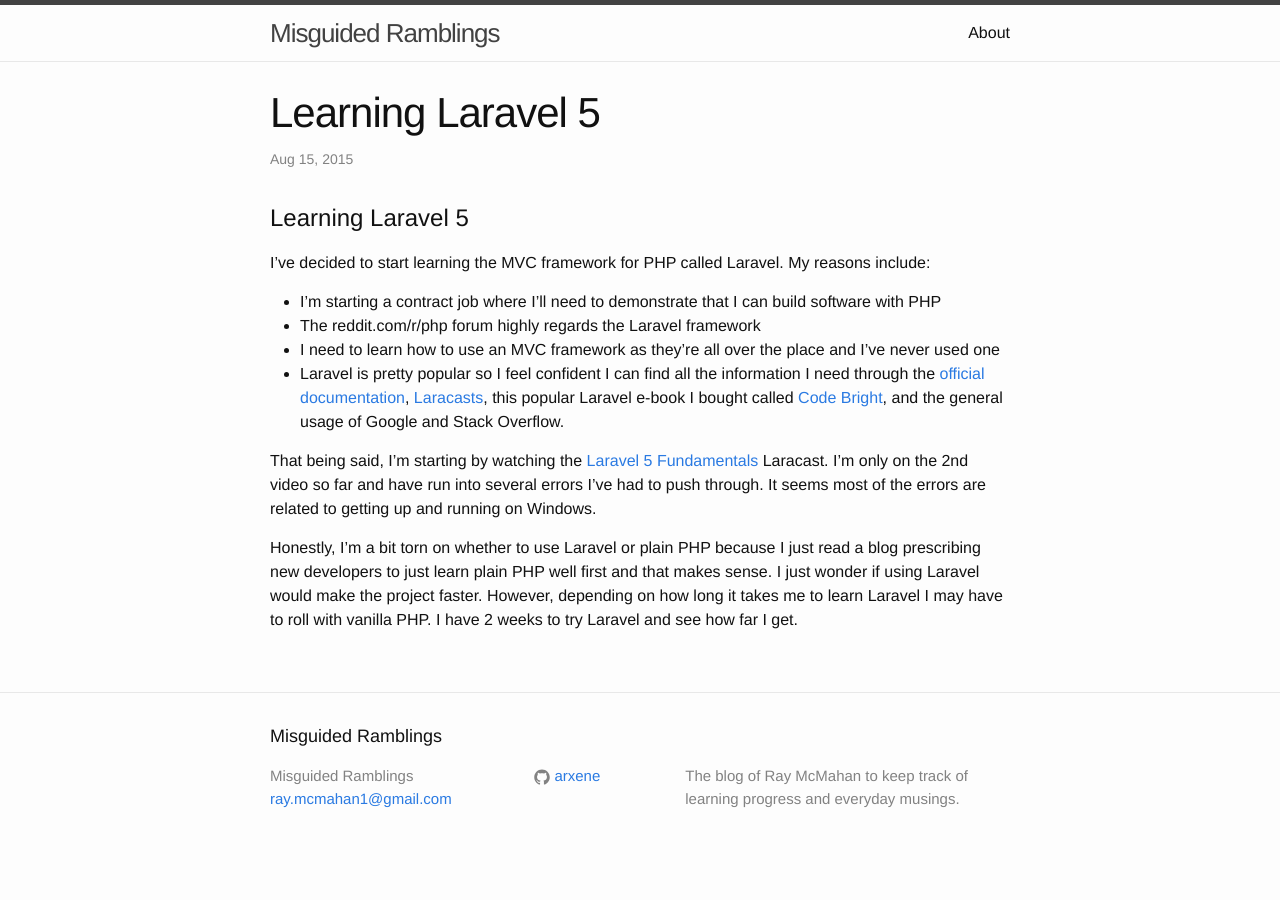
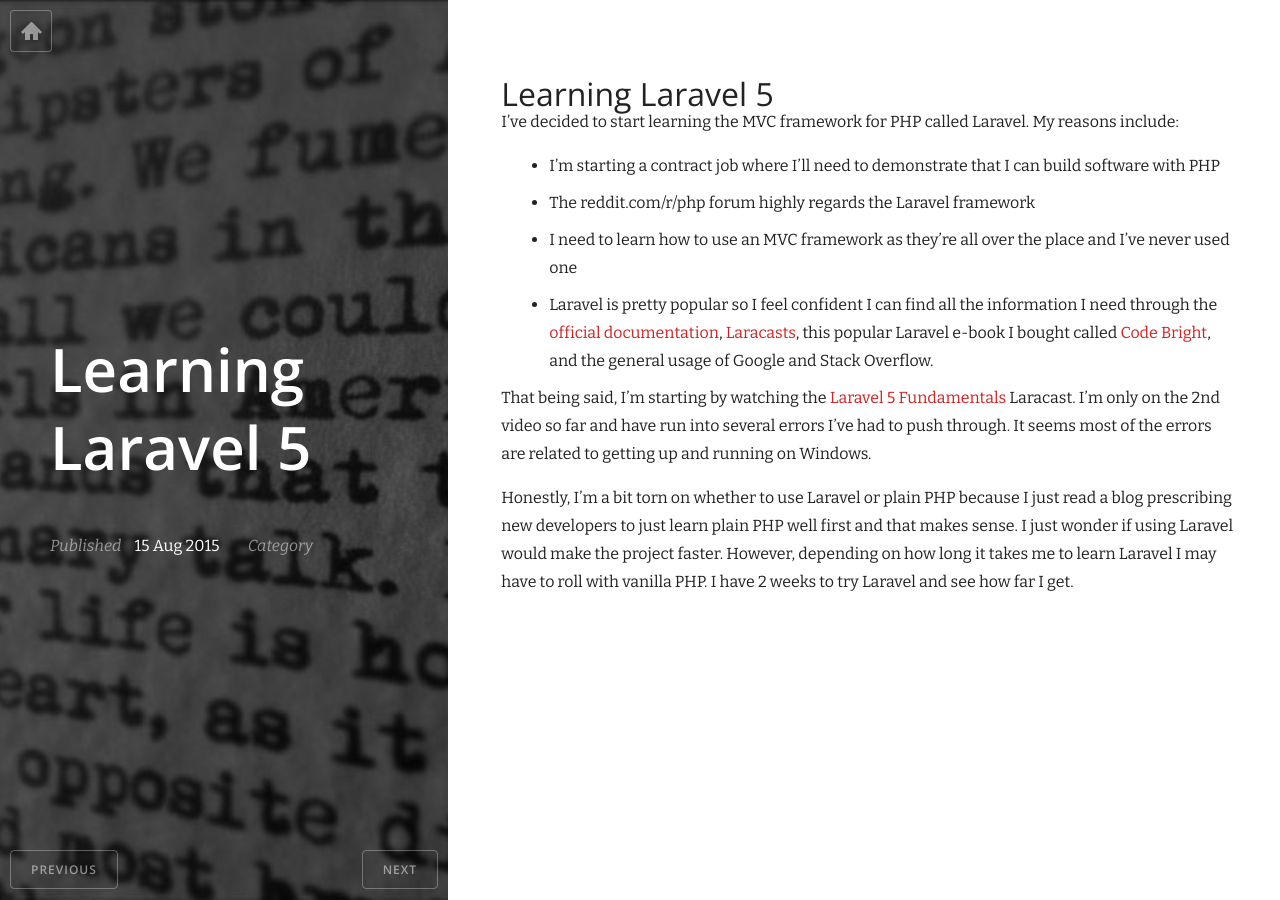
Before and after one commit to arxene/misguidedramblings, a Jekyll site: the page built from _posts/2015-08-15-learning-laravel-5.md, in a window 1280 px wide. Built offline with Jekyll 4.4.1, drawn with Linux system fonts in a browser that asks for light colours; nearby versions of some CDN libraries.

Commit message:
Updates layout to Strange Case
Using Strange Case theme by Phuse.
https://github.com/thephuse/strange_case

```diff
--- a/_config.yml
+++ b/_config.yml
@@ -1,15 +1,15 @@
 # Site settings
-title: Misguided Ramblings
-email: ray.mcmahan1@gmail.com
-description: > # this means to ignore newlines until "baseurl:"
-  The blog of Ray McMahan to keep track of learning progress and everyday musings.
-baseurl: "" # the subpath of your site, e.g. /blog/
-url: "http://arxene.github.io/misguidedramblings" # the base hostname & protocol for your site
+title: 'Misguided Ramblings' # Your Title
+tagline: 'The word vomit of an intrepid young web developer' # A brief tagline for your site
+sidebar_image: /images/cover.jpg
+#url: "http://arxene.github.io/misguidedramblings"
+url: "localhost:4000"
 baseurl: "/misguidedramblings"
 github_username: arxene
 
 # Build settings
 markdown: kramdown
+highlighter: pygments
 
 # Global settings
 timezone: America/Chicago
--- a/_layouts/default.html
+++ b/_layouts/default.html
@@ -1,20 +1,23 @@
 <!DOCTYPE html>
 <html>
+<head>
+  <meta charset="utf-8">
+  <meta http-equiv="X-UA-Compatible" content="IE=edge,chrome=1">
+  <title>{{ site.title + page.title }}</title>
+  <meta name="viewport" content="width=device-width">
 
-  {% include head.html %}
+  <!-- syntax highlighting CSS -->
+  <link rel="stylesheet" href="{{ site.baseurl }}/css/syntax.css">
 
-  <body>
+  <!-- CSS -->
+  <link rel="stylesheet" href="{{ site.baseurl }}/css/reset.css">
+  <link rel="stylesheet" href="{{ site.baseurl }}/css/main.css">
+  <link href="http://netdna.bootstrapcdn.com/font-awesome/4.0.3/css/font-awesome.css" rel="stylesheet">
 
-    {% include header.html %}
-
-    <div class="page-content">
-      <div class="wrapper">
-        {{ content }}
-      </div>
-    </div>
-
-    {% include footer.html %}
-
-  </body>
-
+  <!-- Fonts -->
+  <link href='http://fonts.googleapis.com/css?family=Bitter:400,700,400italic|Open+Sans:400italic,600italic,400,600' rel='stylesheet' type='text/css'>
+</head>
+<body>
+  {{ content }}
+</body>
 </html>
--- a/_layouts/post.html
+++ b/_layouts/post.html
@@ -1,15 +1,51 @@
 ---
 layout: default
 ---
-<div class="post">
+<header style="background-image: url({{ site.baseurl }}{{ page.featured_image }});">
+  <div class="container post-container">
+    <a href="{{ site.baseurl }}/" class="home_button"></a>
+    <div class="inner-container">
+      <h1  class="blog-title">{{ page.title }}</h1>
+      <ul class="meta">
+        <li>
+          <span>
+            Published
+          </span>
+          {{ page.date | date_to_string }}
+        </li>
+        {% if page.categories != null %}
+        <li>
+          <span>
+            Category
+          </span>
+          {% for category in site.categories %}
+            {{ category | first }}{% unless forloop.last %} {% endunless %}
+          {% endfor %}
+        </li>
+        {% endif %}
+      </ul>
+    </div>
+    <ul class="pagination">
+      {% if page.previous.url %}
+        <li class="previous">
+          <a href="{{ site.baseurl }}{{ page.previous.url }}">
+            Previous
+          </a>
+        </li>
+      {% endif %}
+      {% if page.next.url %}
+      <li class="next">
+        <a href="{{ site.baseurl }}{{ page.next.url }}">
+          Next
+        </a>
+      </li>
+      {% endif %}
+    </ul>
+  </div>
+</header>
 
-  <header class="post-header">
-    <h1 class="post-title">{{ page.title }}</h1>
-    <p class="post-meta">{{ page.date | date: "%b %-d, %Y" }}{% if page.author %} • {{ page.author }}{% endif %}{% if page.meta %} • {{ page.meta }}{% endif %}</p>
-  </header>
-
-  <article class="post-content">
+<article>
+  <div class="container">
     {{ content }}
-  </article>
-
-</div>
+  </div>
+</article>
--- /dev/null
+++ b/css/main.css
@@ -0,0 +1,351 @@
+*,
+*:before,
+*:after {
+  -webkit-box-sizing: border-box;
+  -moz-box-sizing: border-box;
+  box-sizing: border-box;
+}
+
+html,
+body {
+  height: 100%;
+}
+
+body {
+  overflow-x: hidden;
+  font-family: 'Bitter', serif;
+  font-size: 16px;
+  line-height: 28px;
+  color: #222;
+  font-weight: 400;
+  white-space: nowrap;
+}
+
+/* Type */
+
+h1,
+h2 {
+  font-family: 'Open Sans', sans-serif;
+}
+
+h1.blog-title {
+  line-height: 1.3;
+  font-weight: 600;
+  font-size: 60px;
+  color: #FFF;
+}
+
+h1 { font-size: 2em; }
+
+h2 {
+  font-weight: 600;
+  font-size: 1.5em;
+  margin-bottom: 18px;
+  margin-top: 36px;
+}
+
+h3 { font-size: 1.17em; }
+
+blockquote {
+  border-left: 5px solid #ddd;
+  margin: 40px 1em;
+  padding-left: 12px;
+  font-style: italic;
+  color: #666;
+}
+
+@media (max-width: 960px) {
+  h1.innerContainer {
+    font-size: 30px;
+  }
+  header .container ul.meta {
+    margin-bottom: 0;
+  }
+}
+
+/* Header & Article */
+
+header,
+article {
+  display: inline-block;
+  vertical-align: top;
+  height: 100%;
+  overflow: scroll;
+  white-space: normal;
+}
+
+.container {
+  padding: 100px 50px;
+  width: 100%;
+}
+
+@media (max-width: 960px) {
+  article {
+    display: block;
+  }
+  .container {
+    padding: 25px;
+  }
+}
+
+/* Header */
+
+header {
+  position: relative;
+  width: 35%;
+  background-repeat: no-repeat;
+  background-position: center;
+  -webkit-background-size: cover;
+  -moz-background-size: cover;
+  -o-background-size: cover;
+  background-size: cover;
+  -webkit-filter: grayscale(1);
+  filter: grayscale(1);
+  overflow: hidden;
+}
+
+@media (max-width: 960px) {
+  header {
+    width: 100%;
+  }
+  header {
+    height: auto;
+  }
+}
+
+header:after {
+  content: "";
+  position: absolute;
+  top: 0;
+  right: 0;
+  bottom: 0;
+  left: 0;
+  background-color: rgba(0, 0, 0, 0.5);
+  z-index: -1;
+}
+
+header .container {
+  padding: 0 50px;
+  z-index: 1;
+}
+
+
+@media screen and (min-width: 961px){
+  #home-header .container {
+    position: absolute;
+    top: 50%;
+    left: 50%;
+    -webkit-transform: translate(-50%, -50%);
+    -ms-transform: translate(-50%, -50%);
+    transform: translate(-50%, -50%);
+  }
+
+  header .container {
+    position: absolute;
+    top: 0;
+  }
+  header .container.post-container {
+    padding: 0;
+    position: relative;
+    height: 100%;
+  }
+
+  header .post-container .inner-container {
+    position: absolute;
+    top: 50%;
+    transform: translateY(-50%);
+    -webkit-transform: translateY(-50%);
+    -ms-transform: translateY(-50%);
+    padding: 0 50px;
+  }
+}
+
+@media screen and (max-width: 960px){
+  #home-header .container {
+    padding: 100px 50px;
+  }
+
+  header .container {
+    padding: 80px 0 10px;
+  }
+  header .container .inner-container {
+    padding: 0 50px;
+  }
+}
+
+header .home_button {
+  position: absolute;
+  top: 10px;
+  left: 10px;
+  display: block;
+  width: 21px;
+  height: 18px;
+  border-radius: 4px;
+  border: 1px solid rgba(255, 255, 255, 0.3);
+  line-height: 40px;
+  font-size: 14px;
+  color: rgba(255, 255, 255, 0.5);
+  text-decoration: none;
+  text-align: center;
+  background-image: url(../images/icon_home.png);
+  background-position: center;
+  background-repeat: no-repeat;
+  padding: 20px;
+  transition: background 300ms linear;
+  -webkit-transition: background 300ms linear;
+}
+
+header .home_button:hover {
+  background: #fff;
+  background-image: url(../images/icon_home_hover.png);
+  background-position: center;
+  background-repeat: no-repeat;
+  color: #ce2323;
+  transition: background 300ms linear;
+  -webkit-transition: background 300ms linear;
+}
+
+header ul.meta {
+  margin-top: 45px;
+  margin-bottom: 10px;
+}
+
+@media screen and (max-width: 767px){
+  header ul.meta {
+    margin-top: 10px;
+  }
+}
+
+#home-header ul.meta {
+  margin-top: 15px;
+}
+
+header ul.meta li {
+  display: inline-block;
+  margin-right: 25px;
+  line-height: 30px;
+  color: #fff;
+}
+
+header ul.meta li span {
+  margin-right: 10px;
+  font-style: italic;
+  color: rgba(255, 255, 255, .5);
+}
+
+/* Pagination */
+
+@media screen and (min-width: 961px){
+  .pagination {
+    position: absolute;
+    right: 10px;
+    bottom: 10px;
+    left: 10px;
+  }
+}
+
+@media screen and (max-width: 960px){
+  .pagination {
+    margin-top: 40px;
+    padding: 0 10px;
+  }
+}
+
+.pagination:after {
+  content: "";
+  display: block;
+  height: 0;
+  width: 0;
+  clear: both;
+}
+
+.previous {
+  float: left;
+}
+
+.next {
+  float: right;
+}
+
+.pagination a {
+  padding: 10px 20px;
+  border-radius: 4px;
+  border: 1px solid rgba(255, 255, 255, 0.3);
+  line-height: 40px;
+  font-family: 'Open Sans', sans-serif;
+  font-size: 12px;
+  font-weight: 600;
+  color: rgba(255, 255, 255, 0.5);
+  text-transform: uppercase;
+  text-decoration: none;
+  letter-spacing: 1px;
+}
+
+.pagination a:hover {
+  background: #fff;
+  color: #ce2323;
+}
+
+/* Article */
+
+article {
+  width: 65%;
+  overflow-x: hidden;
+}
+
+
+article .container {
+  padding-top: 80px;
+}
+
+@media (max-width: 960px) {
+  article {
+    width: 100%;
+    overflow: visible;
+  }
+  article .container {
+    padding: 25px !important;
+  }
+}
+
+article p {
+  margin-bottom: 1em;
+}
+
+article li {
+  margin-left: 3em;
+  margin-bottom: 9px;
+  list-style-type: disc;
+}
+
+@media (max-width: 960px) {
+  article li {
+    margin-left: 0;
+  }
+}
+
+article a {
+  color: #CE2323;
+  text-decoration: none;
+}
+
+article a:hover {
+  text-decoration: underline;
+}
+
+/* Posts List */
+
+ul.posts li {
+  list-style-type: none;
+  border-bottom: 1px solid #eeeeee;
+}
+
+ul.posts .meta {
+  display: block;
+  margin-bottom: 16px;
+  color: #8d8d8d;
+}
+
+ul.posts p {
+  margin-bottom: 36px;
+}
--- a/css/main.scss
+++ /dev/null
@@ -1,52 +0,0 @@
----
-# Only the main Sass file needs front matter (the dashes are enough)
----
-@charset "utf-8";
-
-
-
-// Our variables
-$base-font-family: Helvetica, Arial, sans-serif;
-$base-font-size:   16px;
-$small-font-size:  $base-font-size * 0.875;
-$base-line-height: 1.5;
-
-$spacing-unit:     30px;
-
-$text-color:       #111;
-$background-color: #fdfdfd;
-$brand-color:      #2a7ae2;
-
-$grey-color:       #828282;
-$grey-color-light: lighten($grey-color, 40%);
-$grey-color-dark:  darken($grey-color, 25%);
-
-// Width of the content area
-$content-width:    800px;
-
-$on-palm:          600px;
-$on-laptop:        800px;
-
-
-
-// Using media queries with like this:
-// @include media-query($on-palm) {
-//     .wrapper {
-//         padding-right: $spacing-unit / 2;
-//         padding-left: $spacing-unit / 2;
-//     }
-// }
-@mixin media-query($device) {
-    @media screen and (max-width: $device) {
-        @content;
-    }
-}
-
-
-
-// Import partials from `sass_dir` (defaults to `_sass`)
-@import
-        "base",
-        "layout",
-        "syntax-highlighting"
-;
--- /dev/null
+++ b/css/reset.css
@@ -0,0 +1,48 @@
+/* http://meyerweb.com/eric/tools/css/reset/
+   v2.0 | 20110126
+   License: none (public domain)
+*/
+
+html, body, div, span, applet, object, iframe,
+h1, h2, h3, h4, h5, h6, p, blockquote, pre,
+a, abbr, acronym, address, big, cite, code,
+del, dfn, em, img, ins, kbd, q, s, samp,
+small, strike, strong, sub, sup, tt, var,
+b, u, i, center,
+dl, dt, dd, ol, ul, li,
+fieldset, form, label, legend,
+table, caption, tbody, tfoot, thead, tr, th, td,
+article, aside, canvas, details, embed,
+figure, figcaption, footer, header, hgroup,
+menu, nav, output, ruby, section, summary,
+time, mark, audio, video {
+  margin: 0;
+  padding: 0;
+  border: 0;
+  font-size: 100%;
+  font: inherit;
+  vertical-align: baseline;
+}
+/* HTML5 display-role reset for older browsers */
+article, aside, details, figcaption, figure,
+footer, header, hgroup, menu, nav, section {
+  display: block;
+}
+body {
+  line-height: 1;
+}
+ol, ul {
+  list-style: none;
+}
+blockquote, q {
+  quotes: none;
+}
+blockquote:before, blockquote:after,
+q:before, q:after {
+  content: '';
+  content: none;
+}
+table {
+  border-collapse: collapse;
+  border-spacing: 0;
+}
--- /dev/null
+++ b/css/syntax.css
@@ -0,0 +1,60 @@
+.highlight  { background: #ffffff; }
+.highlight .c { color: #999988; font-style: italic } /* Comment */
+.highlight .err { color: #a61717; background-color: #e3d2d2 } /* Error */
+.highlight .k { font-weight: bold } /* Keyword */
+.highlight .o { font-weight: bold } /* Operator */
+.highlight .cm { color: #999988; font-style: italic } /* Comment.Multiline */
+.highlight .cp { color: #999999; font-weight: bold } /* Comment.Preproc */
+.highlight .c1 { color: #999988; font-style: italic } /* Comment.Single */
+.highlight .cs { color: #999999; font-weight: bold; font-style: italic } /* Comment.Special */
+.highlight .gd { color: #000000; background-color: #ffdddd } /* Generic.Deleted */
+.highlight .gd .x { color: #000000; background-color: #ffaaaa } /* Generic.Deleted.Specific */
+.highlight .ge { font-style: italic } /* Generic.Emph */
+.highlight .gr { color: #aa0000 } /* Generic.Error */
+.highlight .gh { color: #999999 } /* Generic.Heading */
+.highlight .gi { color: #000000; background-color: #ddffdd } /* Generic.Inserted */
+.highlight .gi .x { color: #000000; background-color: #aaffaa } /* Generic.Inserted.Specific */
+.highlight .go { color: #888888 } /* Generic.Output */
+.highlight .gp { color: #555555 } /* Generic.Prompt */
+.highlight .gs { font-weight: bold } /* Generic.Strong */
+.highlight .gu { color: #aaaaaa } /* Generic.Subheading */
+.highlight .gt { color: #aa0000 } /* Generic.Traceback */
+.highlight .kc { font-weight: bold } /* Keyword.Constant */
+.highlight .kd { font-weight: bold } /* Keyword.Declaration */
+.highlight .kp { font-weight: bold } /* Keyword.Pseudo */
+.highlight .kr { font-weight: bold } /* Keyword.Reserved */
+.highlight .kt { color: #445588; font-weight: bold } /* Keyword.Type */
+.highlight .m { color: #009999 } /* Literal.Number */
+.highlight .s { color: #d14 } /* Literal.String */
+.highlight .na { color: #008080 } /* Name.Attribute */
+.highlight .nb { color: #0086B3 } /* Name.Builtin */
+.highlight .nc { color: #445588; font-weight: bold } /* Name.Class */
+.highlight .no { color: #008080 } /* Name.Constant */
+.highlight .ni { color: #800080 } /* Name.Entity */
+.highlight .ne { color: #990000; font-weight: bold } /* Name.Exception */
+.highlight .nf { color: #990000; font-weight: bold } /* Name.Function */
+.highlight .nn { color: #555555 } /* Name.Namespace */
+.highlight .nt { color: #000080 } /* Name.Tag */
+.highlight .nv { color: #008080 } /* Name.Variable */
+.highlight .ow { font-weight: bold } /* Operator.Word */
+.highlight .w { color: #bbbbbb } /* Text.Whitespace */
+.highlight .mf { color: #009999 } /* Literal.Number.Float */
+.highlight .mh { color: #009999 } /* Literal.Number.Hex */
+.highlight .mi { color: #009999 } /* Literal.Number.Integer */
+.highlight .mo { color: #009999 } /* Literal.Number.Oct */
+.highlight .sb { color: #d14 } /* Literal.String.Backtick */
+.highlight .sc { color: #d14 } /* Literal.String.Char */
+.highlight .sd { color: #d14 } /* Literal.String.Doc */
+.highlight .s2 { color: #d14 } /* Literal.String.Double */
+.highlight .se { color: #d14 } /* Literal.String.Escape */
+.highlight .sh { color: #d14 } /* Literal.String.Heredoc */
+.highlight .si { color: #d14 } /* Literal.String.Interpol */
+.highlight .sx { color: #d14 } /* Literal.String.Other */
+.highlight .sr { color: #009926 } /* Literal.String.Regex */
+.highlight .s1 { color: #d14 } /* Literal.String.Single */
+.highlight .ss { color: #990073 } /* Literal.String.Symbol */
+.highlight .bp { color: #999999 } /* Name.Builtin.Pseudo */
+.highlight .vc { color: #008080 } /* Name.Variable.Class */
+.highlight .vg { color: #008080 } /* Name.Variable.Global */
+.highlight .vi { color: #008080 } /* Name.Variable.Instance */
+.highlight .il { color: #009999 } /* Literal.Number.Integer.Long */
```
Also changed, not shown: index.html (+24 -18 lines), README.md, images/cover-orig.jpg (added), images/cover.jpg (added), images/icon_home.png (added), images/icon_home_hover.png (added), images/screenshot1.png (added), images/screenshot2.png (added).
